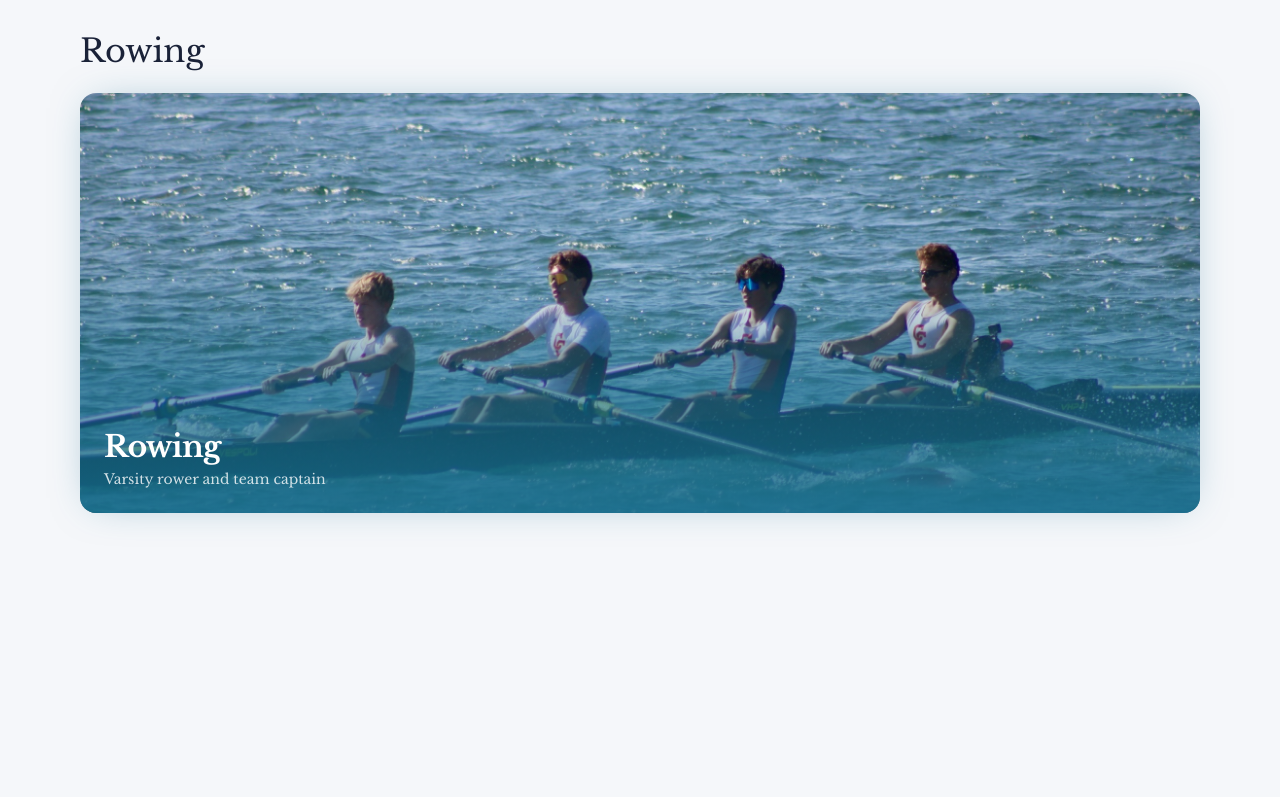
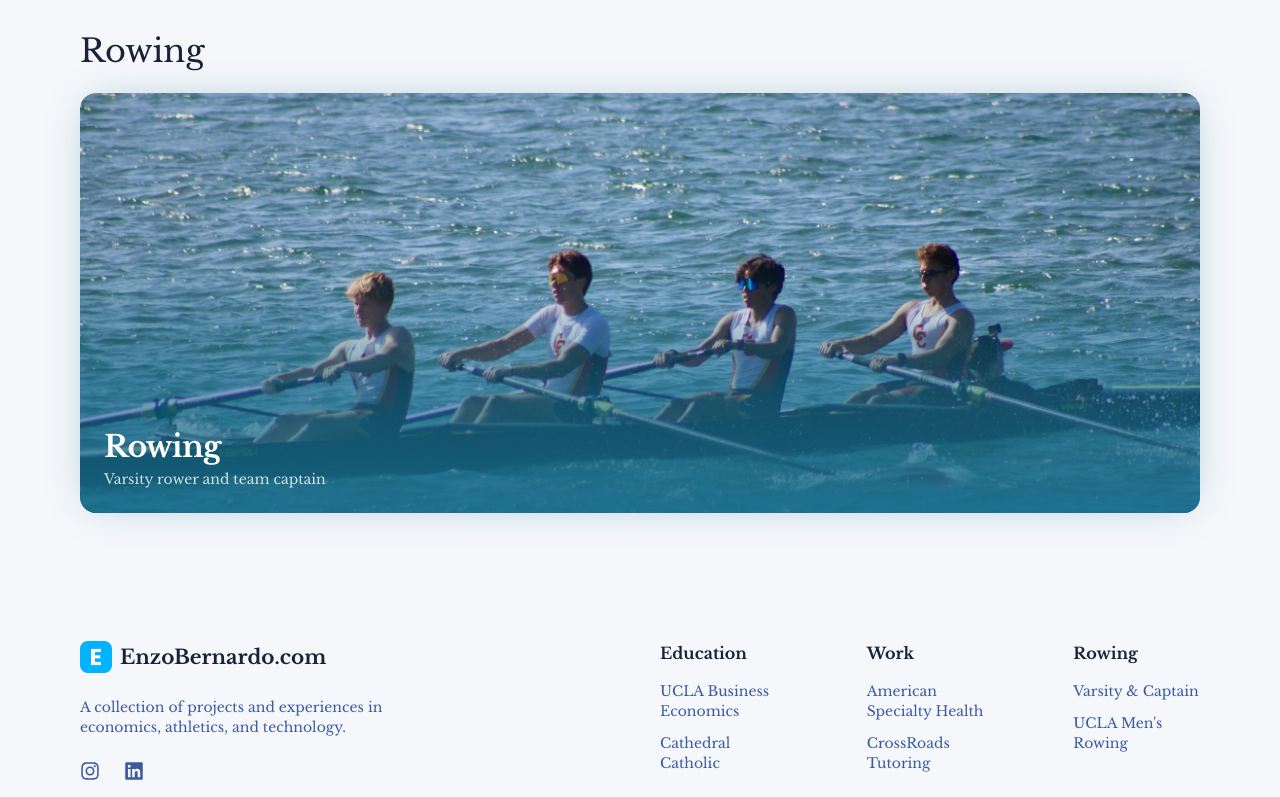
Before and after one commit to enzojbernardo/Portfolio, a React (Vite) app: page / in a window 1280 px wide. Shown: the part 2000-2797 px from the top of the page. Built offline with nearby package versions, Linux system fonts and the light colour scheme.

Commit message:
U;dates to footer

```diff
--- a/package.json
+++ b/package.json
@@ -12,7 +12,8 @@
   "dependencies": {
     "lucide-react": "^1.27.0",
     "react": "^18.3.1",
-    "react-dom": "^18.3.1"
+    "react-dom": "^18.3.1",
+    "react-icons": "^5.7.0"
   },
   "devDependencies": {
     "@tailwindcss/vite": "^4.3.3",
--- a/src/App.tsx
+++ b/src/App.tsx
@@ -1,4 +1,3 @@
-import ContactSection from './components/ContactSection'
 import EducationSection from './components/EducationSection'
 import Footer from './components/Footer'
 import HeroSection from './components/HeroSection'
@@ -21,7 +20,6 @@ function App() {
           <EducationSection />
           <WorkSection />
           <RowingSection />
-          <ContactSection />
         </section>
       </main>
 
--- a/src/components/ContactSection.tsx
+++ /dev/null
@@ -1,36 +0,0 @@
-const contactLinks = [
-  {
-    label: 'eqbernardo@gmail.com',
-    href: 'mailto:eqbernardo@gmail.com',
-  },
-  {
-    label: 'Instagram',
-    href: 'https://www.instagram.com/__enzobernardo__',
-    external: true,
-  },
-]
-
-function ContactSection() {
-  return (
-    <article className="panel contact-panel" id="contact">
-      <div className="section-heading">
-        <span>04</span>
-        <h2>Contact</h2>
-      </div>
-      <div className="contact-links">
-        {contactLinks.map((link) => (
-          <a
-            key={link.href}
-            href={link.href}
-            target={link.external ? '_blank' : undefined}
-            rel={link.external ? 'noreferrer' : undefined}
-          >
-            {link.label}
-          </a>
-        ))}
-      </div>
-    </article>
-  )
-}
-
-export default ContactSection
--- a/src/components/Footer.tsx
+++ b/src/components/Footer.tsx
@@ -1,8 +1,55 @@
+import { FaInstagram, FaLinkedin } from 'react-icons/fa'
+import { Footer7 } from '@/components/ui/footer-7'
+
 function Footer() {
   return (
-    <footer className="footer">
-      <p>Enzo Bernardo</p>
-      <p>Built with React, TypeScript, and Vite.</p>
+    <footer id="contact">
+      <Footer7
+        logo={{
+          url: '#hero',
+          src: '/logo.png',
+          alt: 'Enzo Bernardo logo',
+          title: 'EnzoBernardo.com',
+        }}
+        sections={[
+          {
+            title: 'Education',
+            links: [
+              { name: 'UCLA Business Economics', href: '#education' },
+              { name: 'Cathedral Catholic', href: '#education' },
+            ],
+          },
+          {
+            title: 'Work',
+            links: [
+              { name: 'American Specialty Health', href: '#work' },
+              { name: 'CrossRoads Tutoring', href: '#work' },
+            ],
+          },
+          {
+            title: 'Rowing',
+            links: [
+              { name: 'Varsity & Captain', href: '#rowing' },
+              { name: 'UCLA Men\'s Rowing', href: '#rowing' },
+            ],
+          },
+        ]}
+        description="A collection of projects and experiences in economics, athletics, and technology."
+        socialLinks={[
+          {
+            icon: <FaInstagram className="size-5" />,
+            href: 'https://www.instagram.com/__enzobernardo__',
+            label: 'Instagram',
+          },
+          {
+            icon: <FaLinkedin className="size-5" />,
+            href: 'https://www.linkedin.com/in/enzojbernardo',
+            label: 'LinkedIn',
+          },
+        ]}
+        copyright="© 2026 Enzo Bernardo. All rights reserved."
+        legalLinks={[]}
+      />
     </footer>
   )
 }
--- a/src/components/ui/card-21.tsx
+++ b/src/components/ui/card-21.tsx
@@ -13,6 +13,8 @@ interface DestinationCardProps extends React.HTMLAttributes<HTMLDivElement> {
   hoverDetailsTitle?: string
   hoverDetails?: string[]
 }
+
+const isExternalLink = (href: string) => /^(https?:)?\/\//.test(href) || href.startsWith('mailto:')
 
 const DestinationCard = React.forwardRef<HTMLDivElement, DestinationCardProps>(
   (
@@ -43,6 +45,8 @@ const DestinationCard = React.forwardRef<HTMLDivElement, DestinationCardProps>(
       >
         <a
           href={href}
+          target={isExternalLink(href) ? '_blank' : undefined}
+          rel={isExternalLink(href) ? 'noreferrer noopener' : undefined}
           className="relative block h-full w-full overflow-hidden rounded-2xl shadow-lg transition-all duration-500 ease-in-out group-hover:scale-105 group-hover:shadow-[0_0_60px_-15px_hsl(var(--theme-color)/0.6)]"
           aria-label={`Explore details for ${location}`}
           style={{
--- a/src/components/ui/demo.tsx
+++ b/src/components/ui/demo.tsx
@@ -1,32 +1,7 @@
-import cathedralImage from '@/assets/Cathedral.jpg'
-import uclaImage from '@/assets/UCLA.webp'
-import { DestinationCard } from '@/components/ui/card-21'
+import { Footer7 } from '@/components/ui/footer-7'
 
-const DestinationCardDemo = () => {
-  return (
-    <div className="flex min-h-screen w-full flex-col items-center justify-center gap-8 bg-background p-8 md:flex-row md:gap-12">
-      <div className="h-[450px] w-full max-w-[320px]">
-        <DestinationCard
-          imageUrl={uclaImage}
-          location="UCLA"
-          flag="US"
-          stats="Business Economics, Class of 2030"
-          href="https://www.ucla.edu"
-          themeColor="217 62% 31%"
-        />
-      </div>
-      <div className="h-[450px] w-full max-w-[320px]">
-        <DestinationCard
-          imageUrl={cathedralImage}
-          location="Cathedral Catholic"
-          flag="US"
-          stats="High School Diploma, Class of 2026"
-          href="https://www.cathedralcatholic.org"
-          themeColor="12 58% 35%"
-        />
-      </div>
-    </div>
-  )
+const DemoOne = () => {
+  return <Footer7 />
 }
 
-export default DestinationCardDemo
+export { DemoOne }
--- /dev/null
+++ b/src/components/ui/footer-7.tsx
@@ -0,0 +1,157 @@
+import React from 'react'
+import { FaFacebook, FaInstagram, FaLinkedin, FaTwitter } from 'react-icons/fa'
+
+interface Footer7Props {
+  logo?: {
+    url: string
+    src: string
+    alt: string
+    title: string
+  }
+  sections?: Array<{
+    title: string
+    links: Array<{ name: string; href: string }>
+  }>
+  description?: string
+  socialLinks?: Array<{
+    icon: React.ReactElement
+    href: string
+    label: string
+  }>
+  copyright?: string
+  legalLinks?: Array<{
+    name: string
+    href: string
+  }>
+}
+
+const defaultSections = [
+  {
+    title: 'Product',
+    links: [
+      { name: 'Overview', href: '#' },
+      { name: 'Pricing', href: '#' },
+      { name: 'Marketplace', href: '#' },
+      { name: 'Features', href: '#' },
+    ],
+  },
+  {
+    title: 'Company',
+    links: [
+      { name: 'About', href: '#' },
+      { name: 'Team', href: '#' },
+      { name: 'Blog', href: '#' },
+      { name: 'Careers', href: '#' },
+    ],
+  },
+  {
+    title: 'Resources',
+    links: [
+      { name: 'Help', href: '#' },
+      { name: 'Sales', href: '#' },
+      { name: 'Advertise', href: '#' },
+      { name: 'Privacy', href: '#' },
+    ],
+  },
+]
+
+const defaultSocialLinks = [
+  { icon: <FaInstagram className="size-5" />, href: '#', label: 'Instagram' },
+  { icon: <FaFacebook className="size-5" />, href: '#', label: 'Facebook' },
+  { icon: <FaTwitter className="size-5" />, href: '#', label: 'Twitter' },
+  { icon: <FaLinkedin className="size-5" />, href: '#', label: 'LinkedIn' },
+]
+
+const defaultLegalLinks = [
+  { name: 'Terms and Conditions', href: '#' },
+  { name: 'Privacy Policy', href: '#' },
+]
+
+const isExternalLink = (href: string) => /^(https?:)?\/\//.test(href) || href.startsWith('mailto:')
+
+export const Footer7 = ({
+  logo = {
+    url: 'https://www.shadcnblocks.com',
+    src: 'https://images.unsplash.com/photo-1515879218367-8466d910aaa4?auto=format&fit=crop&w=120&q=80',
+    alt: 'logo',
+    title: 'Shadcnblocks.com',
+  },
+  sections = defaultSections,
+  description = 'A collection of components for your startup business or side project.',
+  socialLinks = defaultSocialLinks,
+  copyright = '© 2024 Shadcnblocks.com. All rights reserved.',
+  legalLinks = defaultLegalLinks,
+}: Footer7Props) => {
+  return (
+    <section className="py-32">
+      <div className="container mx-auto">
+        <div className="flex w-full flex-col justify-between gap-10 lg:flex-row lg:items-start lg:text-left">
+          <div className="flex w-full flex-col justify-between gap-6 lg:items-start">
+            <div className="flex items-center gap-2 lg:justify-start">
+              <a
+                href={logo.url}
+                target={isExternalLink(logo.url) ? '_blank' : undefined}
+                rel={isExternalLink(logo.url) ? 'noreferrer noopener' : undefined}
+              >
+                <img src={logo.src} alt={logo.alt} title={logo.title} className="h-8" />
+              </a>
+              <h2 className="text-xl font-semibold">{logo.title}</h2>
+            </div>
+            <p className="max-w-[70%] text-sm text-muted-foreground">{description}</p>
+            <ul className="flex items-center space-x-6 text-muted-foreground">
+              {socialLinks.map((social, idx) => (
+                <li key={idx} className="font-medium hover:text-primary">
+                  <a
+                    href={social.href}
+                    aria-label={social.label}
+                    target={isExternalLink(social.href) ? '_blank' : undefined}
+                    rel={isExternalLink(social.href) ? 'noreferrer noopener' : undefined}
+                  >
+                    {social.icon}
+                  </a>
+                </li>
+              ))}
+            </ul>
+          </div>
+          <div className="grid w-full gap-6 md:grid-cols-3 lg:gap-20">
+            {sections.map((section, sectionIdx) => (
+              <div key={sectionIdx}>
+                <h3 className="mb-4 font-bold">{section.title}</h3>
+                <ul className="space-y-3 text-sm text-muted-foreground">
+                  {section.links.map((link, linkIdx) => (
+                    <li key={linkIdx} className="font-medium hover:text-primary">
+                      <a
+                        href={link.href}
+                        target={isExternalLink(link.href) ? '_blank' : undefined}
+                        rel={isExternalLink(link.href) ? 'noreferrer noopener' : undefined}
+                      >
+                        {link.name}
+                      </a>
+                    </li>
+                  ))}
+                </ul>
+              </div>
+            ))}
+          </div>
+        </div>
+        <div className="mt-8 flex flex-col justify-between gap-4 border-t py-8 text-xs font-medium text-muted-foreground md:flex-row md:items-center md:text-left">
+          <p className="order-2 lg:order-1">{copyright}</p>
+          <ul className="order-1 flex flex-col gap-2 md:order-2 md:flex-row">
+            {legalLinks.map((link, idx) => (
+              <li key={idx} className="hover:text-primary">
+                <a
+                  href={link.href}
+                  target={isExternalLink(link.href) ? '_blank' : undefined}
+                  rel={isExternalLink(link.href) ? 'noreferrer noopener' : undefined}
+                >
+                  {' '}
+                  {link.name}
+                </a>
+              </li>
+            ))}
+          </ul>
+        </div>
+      </div>
+    </section>
+  )
+}
--- a/src/index.css
+++ b/src/index.css
@@ -352,10 +352,6 @@ a {
   justify-content: center;
 }
 
-.contact-panel {
-  grid-column: span 12;
-}
-
 .education-panel {
   min-height: auto;
   justify-content: flex-start;
@@ -443,48 +439,74 @@ a {
   padding-left: 20px;
 }
 
-.contact-links {
-  display: flex;
-  flex-wrap: wrap;
-  gap: 12px;
-}
-
-.contact-links a {
-  display: inline-flex;
-  align-items: center;
-  min-height: 48px;
-  padding: 0 18px;
-  border-radius: 12px;
-  border: none;
-  background: color-mix(in srgb, #ffffff 94%, var(--secondary) 6%);
-  transition: transform 160ms ease, border-color 160ms ease;
-}
-
-.contact-links a:hover,
-.contact-links a:focus-visible {
-  transform: translateY(-2px);
-  border-color: var(--ring);
-  outline: none;
-}
-
 .footer {
-  display: flex;
-  flex-wrap: wrap;
-  justify-content: space-between;
-  gap: 12px;
-  padding: 22px 4px 0;
+  display: block;
+  padding: 30px 4px 12px;
   color: var(--muted-foreground);
 }
 
-.footer p {
+.footer-card {
+  max-width: 540px;
+  margin: 0 auto;
+  padding: 0;
+  border: none;
+  border-radius: 0;
+  background: transparent;
+  box-shadow: none;
+}
+
+.footer-brand {
+  display: flex;
+  align-items: center;
+  gap: 16px;
+}
+
+.footer-logo {
+  width: 42px;
+  height: 42px;
+  object-fit: contain;
+}
+
+.footer-brand h3 {
   margin: 0;
+  color: #111827;
+  font-size: clamp(2rem, 4.3vw, 2.9rem);
+  letter-spacing: -0.02em;
+  line-height: 1.1;
+}
+
+.footer-copy {
+  margin: 22px 0 0;
+  max-width: 520px;
+  color: #6b7280;
+  font-size: clamp(1.05rem, 2.4vw, 1.12rem);
+  line-height: 1.55;
+}
+
+.footer-socials {
+  display: flex;
+  align-items: center;
+  flex-wrap: wrap;
+  gap: 24px;
+  margin-top: 26px;
+}
+
+.footer-socials a {
+  display: inline-flex;
+  color: #737373;
+  transition: color 180ms ease;
+}
+
+.footer-socials a:hover,
+.footer-socials a:focus-visible {
+  color: #111827;
+  outline: none;
 }
 
 @media (max-width: 860px) {
   .topbar,
   .footer {
-    flex-direction: column;
-    align-items: flex-start;
+    align-items: stretch;
   }
 
   .nav {
@@ -495,8 +517,7 @@ a {
     padding-top: 52px;
   }
 
-  .panel,
-  .contact-panel {
+  .panel {
     grid-column: span 12;
   }
 }
@@ -505,6 +526,29 @@ a {
   .page-shell {
     width: min(100% - 20px, 1120px);
     padding-top: 16px;
+  }
+
+  .footer-card {
+    padding: 0;
+  }
+
+  .footer-brand {
+    gap: 12px;
+  }
+
+  .footer-logo {
+    width: 40px;
+    height: 40px;
+  }
+
+  .footer-copy {
+    margin-top: 18px;
+    line-height: 1.45;
+  }
+
+  .footer-socials {
+    gap: 18px;
+    margin-top: 22px;
   }
 
   .hero h1 {
```
Also changed, not shown: 1 other file (tests, documents, lock files or other folders).
